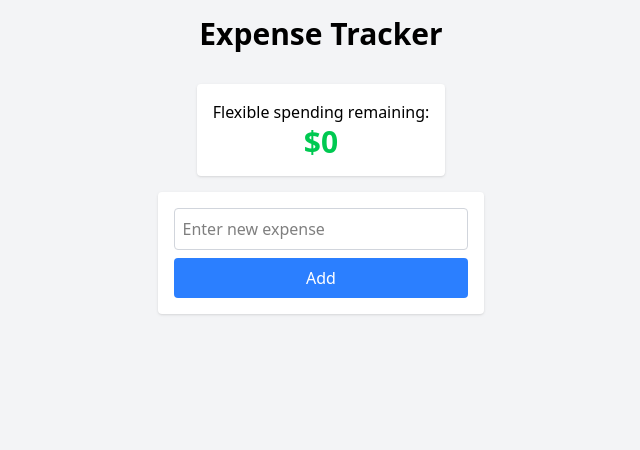
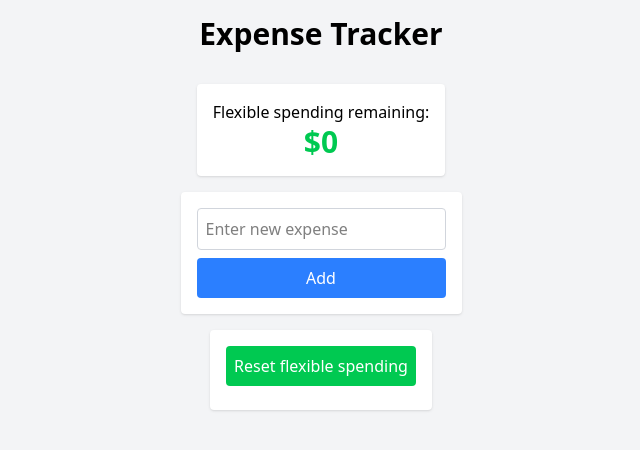
Before and after one commit to jboyce313/expense-tracker, a Next.js app: page / in a window 1280 px wide. Shown: the top 450 px of the page, without its empty margins (319-959 px from the left). Built offline with nearby package versions, Linux system fonts and the light colour scheme; no server answers; the database is empty.

Commit message:
add expenses and reset budget

```diff
--- /dev/null
+++ b/src/app/actions/expenses.ts
@@ -0,0 +1,26 @@
+// app/actions/expenses.ts
+"use server";
+
+import { neon } from "@neondatabase/serverless";
+
+export async function submitExpense(formData: FormData) {
+  const sql = neon(process.env.DATABASE_URL!);
+  const amount = parseFloat(formData.get("amount") as string);
+
+  if (isNaN(amount) || amount <= 0) {
+    throw new Error("Invalid amount");
+  }
+  const flexibleSpending =
+    await sql`SELECT amount FROM remaining_spending LIMIT 1`;
+  const remainingAmount = flexibleSpending[0]?.amount || 0;
+
+  await sql`UPDATE remaining_spending SET amount = ${
+    remainingAmount - amount
+  } WHERE id = 1`;
+}
+
+export async function resetBudget(formData: FormData) {
+  const sql = neon(process.env.DATABASE_URL!);
+  const resetAmount = parseFloat(formData.get("amount") as string);
+  await sql`UPDATE remaining_spending SET amount = ${resetAmount} WHERE id = 1`;
+}
--- /dev/null
+++ b/src/app/api/updateAmount.ts/route.ts
@@ -0,0 +1,18 @@
+import { neon } from "@neondatabase/serverless";
+import { NextResponse } from "next/server";
+
+export async function POST(request: Request) {
+  const { amount } = await request.json();
+  const sql = neon(process.env.DATABASE_URL!);
+
+  try {
+    await sql`UPDATE remaining_spending SET amount = ${amount} WHERE id = 1`;
+    const result = await sql`SELECT amount FROM remaining_spending LIMIT 1`;
+    return NextResponse.json({ amount: result[0]?.amount || 0 });
+  } catch (error) {
+    return NextResponse.json(
+      { error: "Failed to update amount" },
+      { status: 500 }
+    );
+  }
+}
--- a/src/app/components/new-expense-form.tsx
+++ b/src/app/components/new-expense-form.tsx
@@ -1,36 +1,18 @@
-"use client";
-import { useState } from "react";
-import { useForm, SubmitHandler } from "react-hook-form";
-
-type Inputs = {
-  example: string;
-  exampleRequired: string;
-};
+// app/components/NewExpenseForm.tsx
+import { submitExpense } from "../actions/expenses";
 
 export default function NewExpenseForm() {
-  const {
-    register,
-    handleSubmit,
-    formState: { errors },
-  } = useForm<Inputs>();
-  const onSubmit: SubmitHandler<Inputs> = (data) => console.log(data);
-
-  const [amount, setAmount] = useState("");
-
-  const handleChange = (event: React.ChangeEvent<HTMLInputElement>) => {
-    setAmount(event.target.value);
-  };
-
   return (
     <div className="flex flex-col mb-4 bg-white p-4 rounded shadow">
-      {/* <h2 className="mb-2 ml-0">Enter new expense:</h2> */}
-      <form onSubmit={handleSubmit(onSubmit)}>
+      <form action={submitExpense} className="flex flex-col">
         <input
+          name="amount"
           type="number"
           placeholder="Enter new expense"
-          value={amount}
-          onChange={handleChange}
           className="border border-gray-300 rounded p-2 mb-2 w-full"
+          required
+          min="0.01"
+          step="0.01"
         />
         <button
           type="submit"
--- a/src/app/components/reset-budget.tsx
+++ b/src/app/components/reset-budget.tsx
@@ -1,17 +1,42 @@
-export default function ResetBudget() {
-  const handleReset = () => {
-    // Logic to reset the budget goes here
-    console.log("Budget has been reset");
-  };
+"use client"; // Add this since we're using useState
+
+import { useState } from "react";
+import { resetBudget } from "../actions/expenses";
+
+export default function NewExpenseForm() {
+  const [showForm, setShowForm] = useState(false);
 
   return (
-    <div className="flex flex-col mb-4">
+    <div className="flex flex-col mb-4 bg-white p-4 rounded shadow">
       <button
-        onClick={handleReset}
-        className="bg-red-500 text-white rounded p-2 w-full"
+        type="button"
+        onClick={() => setShowForm(!showForm)}
+        className={`${
+          showForm ? "bg-red-500" : "bg-green-500"
+        } text-white rounded p-2 w-full mb-2`}
       >
-        Reset flexible spending
+        {showForm ? "Cancel" : "Reset flexible spending"}
       </button>
+
+      {showForm && (
+        <form action={resetBudget} className="flex flex-col">
+          <input
+            name="amount"
+            type="number"
+            placeholder="Enter reset amount"
+            className="border border-gray-300 rounded p-2 mb-2 w-full"
+            required
+            min="0.01"
+            step="0.01"
+          />
+          <button
+            type="submit"
+            className="bg-green-500 text-white rounded p-2 w-full"
+          >
+            Reset
+          </button>
+        </form>
+      )}
     </div>
   );
 }
--- a/src/app/page.tsx
+++ b/src/app/page.tsx
@@ -8,7 +8,7 @@ export default function Home() {
       <h1 className="text-3xl font-bold mt-4 mb-8">Expense Tracker</h1>
       <RemainingFlexibleSpending />
       <NewExpenseForm />
-      {/* <ResetBudget /> */}
+      <ResetBudget />
     </div>
   );
 }
```
